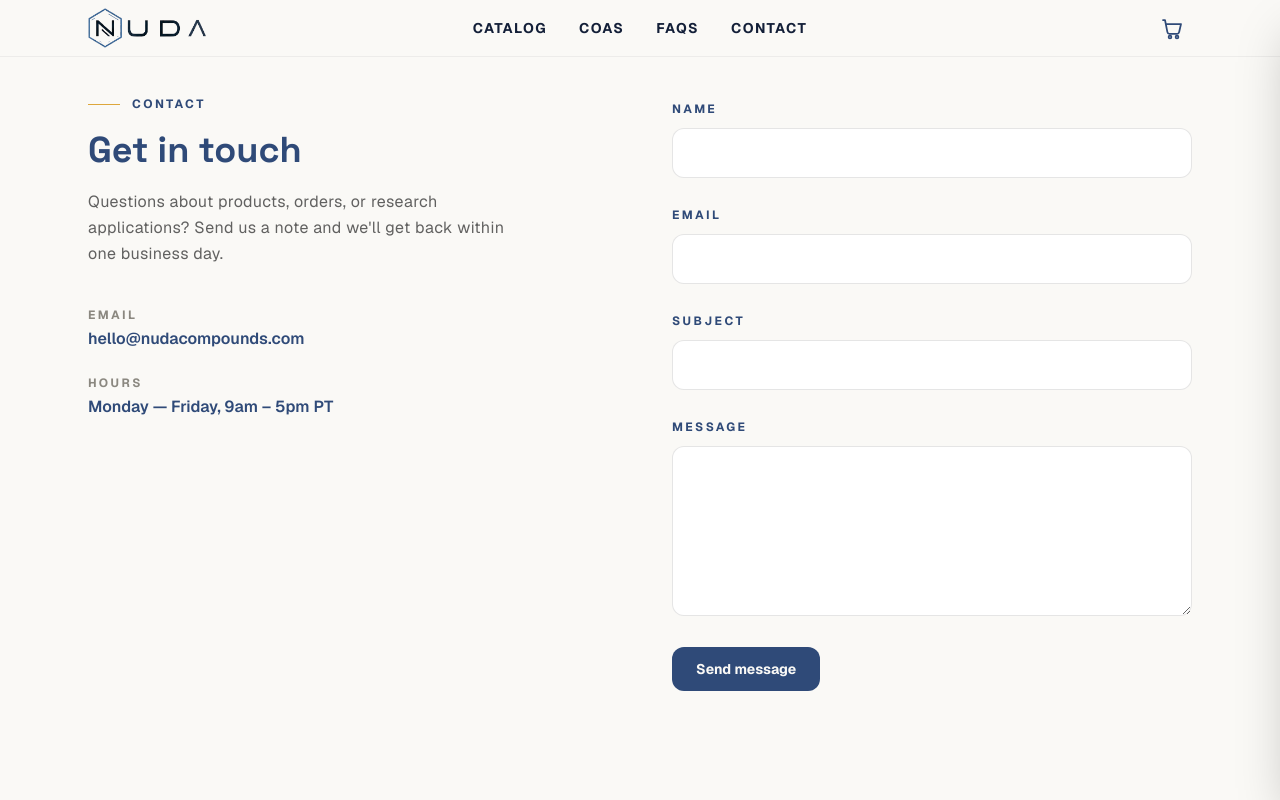
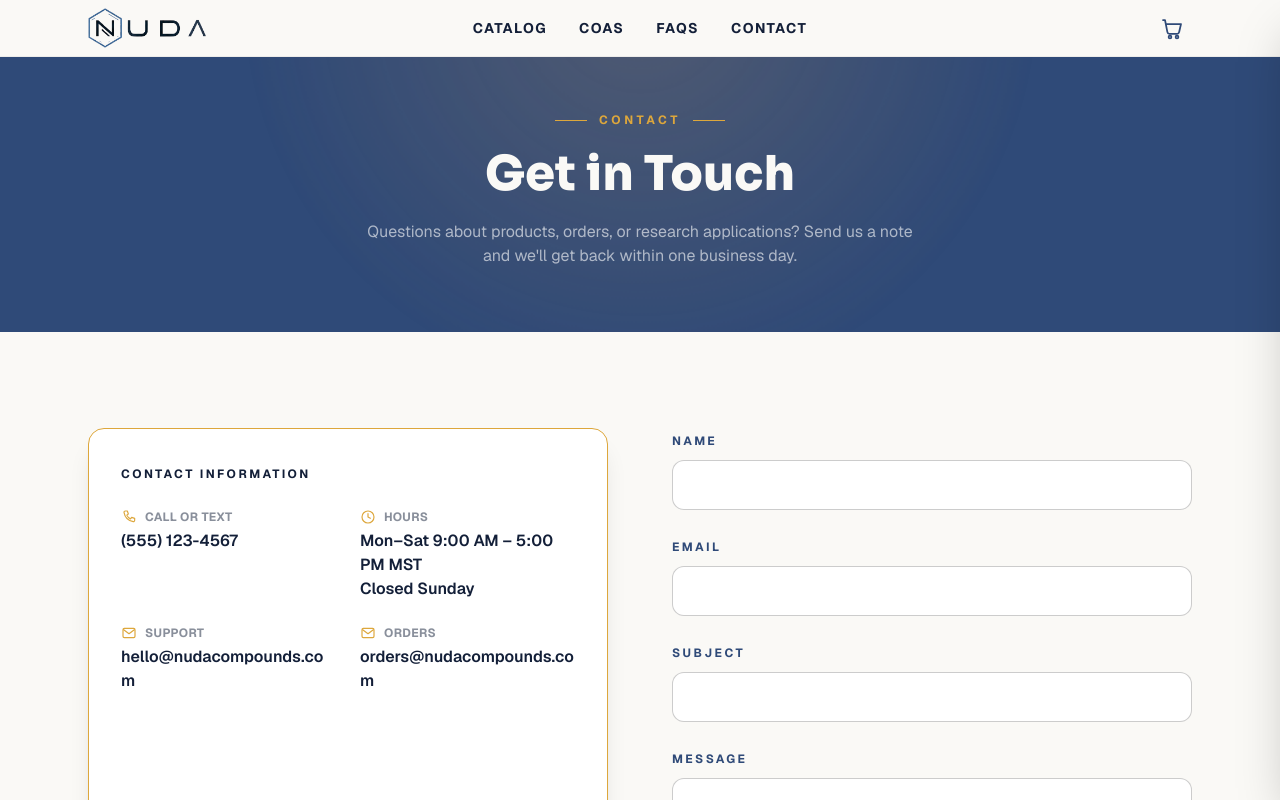
Before and after one commit to michaelDragomir/nudacompounds, a Next.js app: page /contact in a window 1280 px wide. Shown: the top 800 px of the page. Built offline with nearby package versions, Linux system fonts and the light colour scheme.

Commit message:
updated design

```diff
--- a/app/catalog/page.tsx
+++ b/app/catalog/page.tsx
@@ -1,5 +1,6 @@
 import type { Metadata } from 'next';
 import { Catalog } from '../components/Catalog';
+import { CatalogHero } from '../components/CatalogHero';
 
 export const metadata: Metadata = {
 	title: 'Catalog',
@@ -11,5 +12,10 @@ export const metadata: Metadata = {
 };
 
 export default function CatalogPage() {
-	return <Catalog />;
+	return (
+		<>
+			<CatalogHero />
+			<Catalog />
+		</>
+	);
 }
--- /dev/null
+++ b/app/components/CatalogHero.tsx
@@ -0,0 +1,51 @@
+const PROMISE_PILLS = [
+	{ label: 'Free Shipping', detail: 'Every US Order' },
+	{ label: 'Free BAC Water', detail: 'Included Always' },
+	{ label: '2-5 Day Delivery', detail: 'with tracking' },
+];
+
+export function CatalogHero() {
+	return (
+		<section className='relative overflow-hidden bg-navy pb-16 pt-28 text-center'>
+			<div
+				className='pointer-events-none absolute inset-0 animate-glow-pulse bg-[radial-gradient(circle_at_50%_0%,rgba(217,160,91,0.25),transparent_55%)]'
+				aria-hidden='true'
+			/>
+
+			<div className='relative mx-auto max-w-3xl px-6'>
+				<div className='mb-4 flex items-center justify-center gap-3'>
+					<span className='h-px w-8 bg-amber' />
+					<span className='text-xs font-bold uppercase tracking-[0.3em] text-amber'>
+						Research Catalog
+					</span>
+					<span className='h-px w-8 bg-amber' />
+				</div>
+
+				<h1 className='font-sora text-4xl font-extrabold leading-tight text-offwhite sm:text-5xl'>
+					Research Compounds
+				</h1>
+
+				<p className='mx-auto mt-4 max-w-xl text-white/60'>
+					All compounds are third-party tested and include a Certificate of
+					Analysis. For research use only.
+				</p>
+
+				<div className='mt-8 flex flex-wrap items-center justify-center gap-4'>
+					{PROMISE_PILLS.map(({ label, detail }) => (
+						<div
+							key={label}
+							className='inline-flex items-center gap-2 rounded-full border border-amber/30 px-5 py-2.5 text-sm'
+						>
+							<span className='h-1.5 w-1.5 rounded-full bg-amber' />
+							<span className='font-bold text-white'>{label}</span>
+							<span className='h-4 w-px bg-amber/30' />
+							<span className='text-xs font-bold uppercase tracking-wide text-amber'>
+								{detail}
+							</span>
+						</div>
+					))}
+				</div>
+			</div>
+		</section>
+	);
+}
--- a/app/components/Contact.tsx
+++ b/app/components/Contact.tsx
@@ -2,8 +2,12 @@
 
 import { useState } from 'react';
 import type { FormEvent } from 'react';
+import { ClockIcon, MailIcon, PhoneIcon } from './icons';
 
 const CONTACT_EMAIL = 'hello@nudacompounds.com';
+// Placeholder contact details — swap in the real phone/orders inbox when available.
+const CONTACT_PHONE = '(555) 123-4567';
+const ORDERS_EMAIL = 'orders@nudacompounds.com';
 
 export function Contact() {
 	const [submitted, setSubmitted] = useState(false);
@@ -32,7 +36,9 @@ export function Contact() {
 
 			if (!response.ok) {
 				const data = await response.json().catch(() => null);
-				throw new Error(data?.error || 'Something went wrong. Please try again.');
+				throw new Error(
+					data?.error || 'Something went wrong. Please try again.',
+				);
 			}
 
 			setSubmitted(true);
@@ -51,40 +57,58 @@ export function Contact() {
 		<section id='contact' className='bg-offwhite py-24'>
 			<div className='mx-auto max-w-6xl px-6'>
 				<div className='grid grid-cols-1 gap-16 lg:grid-cols-2'>
-					<div>
-						<div className='mb-4 flex items-center gap-3'>
-							<span className='h-px w-8 bg-amber' />
-							<span className='text-xs font-bold uppercase tracking-[0.2em] text-navy'>
-								Contact
-							</span>
-						</div>
-						<h2 className='font-display text-4xl font-bold leading-tight text-navy'>
-							Get in touch
-						</h2>
-						<p className='mt-4 max-w-md leading-relaxed text-charcoal/75 tracking-wide'>
-							Questions about products, orders, or research applications? Send
-							us a note and we&apos;ll get back within one business day.
-						</p>
+					<div className='rounded-2xl bg-white p-8 border border-amber shadow-xl'>
+						<span className='text-xs font-bold uppercase tracking-[0.2em] text-navy-dark'>
+							Contact Information
+						</span>
 
-						<div className='mt-10 space-y-6'>
+						<div className='mt-6 grid grid-cols-1 gap-6 sm:grid-cols-2'>
 							<div>
-								<div className='text-xs font-bold uppercase tracking-[0.2em] text-warmgray'>
-									Email
+								<div className='flex items-center gap-2 text-xs font-bold uppercase tracking-wide text-navy-dark/50'>
+									<PhoneIcon className='h-4 w-4 text-amber' />
+									Call or Text
+								</div>
+								<div className='mt-1 font-semibold text-navy-dark'>
+									{CONTACT_PHONE}
+								</div>
+							</div>
+
+							<div>
+								<div className='flex items-center gap-2 text-xs font-bold uppercase tracking-wide text-navy-dark/50'>
+									<ClockIcon className='h-4 w-4 text-amber' />
+									Hours
+								</div>
+								<div className='mt-1 font-semibold text-navy-dark'>
+									Mon–Sat 9:00 AM – 5:00 PM MST
+									<br />
+									Closed Sunday
+								</div>
+							</div>
+
+							<div>
+								<div className='flex items-center gap-2 text-xs font-bold uppercase tracking-wide text-navy-dark/50'>
+									<MailIcon className='h-4 w-4 text-amber' />
+									Support
 								</div>
 								<a
 									href={`mailto:${CONTACT_EMAIL}`}
-									className='mt-1 inline-block font-semibold text-navy hover:text-amber-dark transition-colors'
+									className='mt-1 inline-block break-all font-semibold text-navy-dark transition-colors hover:text-amber'
 								>
 									{CONTACT_EMAIL}
 								</a>
 							</div>
+
 							<div>
-								<div className='text-xs font-bold uppercase tracking-[0.2em] text-warmgray'>
-									Hours
+								<div className='flex items-center gap-2 text-xs font-bold uppercase tracking-wide text-navy-dark/50'>
+									<MailIcon className='h-4 w-4 text-amber' />
+									Orders
 								</div>
-								<div className='mt-1 font-semibold text-navy'>
-									Monday — Friday, 9am – 5pm PT
-								</div>
+								<a
+									href={`mailto:${ORDERS_EMAIL}`}
+									className='mt-1 inline-block break-all font-semibold text-navy-dark transition-colors hover:text-amber'
+								>
+									{ORDERS_EMAIL}
+								</a>
 							</div>
 						</div>
 					</div>
@@ -112,7 +136,7 @@ export function Contact() {
 										name='name'
 										type='text'
 										required
-										className='mt-2 w-full rounded-xl border border-black/10 bg-white px-4 py-3 text-navy placeholder:text-warmgray focus:border-amber focus:outline-none focus:ring-2 focus:ring-amber/30'
+										className='mt-2 w-full rounded-xl border border-black/20 bg-white px-4 py-3 text-navy placeholder:text-warmgray focus:border-amber focus:outline-none focus:ring-2 focus:ring-amber/30 '
 									/>
 								</div>
 
@@ -128,7 +152,7 @@ export function Contact() {
 										name='email'
 										type='email'
 										required
-										className='mt-2 w-full rounded-xl border border-black/10 bg-white px-4 py-3 text-navy placeholder:text-warmgray focus:border-amber focus:outline-none focus:ring-2 focus:ring-amber/30'
+										className='mt-2 w-full rounded-xl border border-black/20 bg-white px-4 py-3 text-navy placeholder:text-warmgray focus:border-amber focus:outline-none focus:ring-2 focus:ring-amber/30'
 									/>
 								</div>
 
@@ -144,7 +168,7 @@ export function Contact() {
 										name='subject'
 										type='text'
 										required
-										className='mt-2 w-full rounded-xl border border-black/10 bg-white px-4 py-3 text-navy placeholder:text-warmgray focus:border-amber focus:outline-none focus:ring-2 focus:ring-amber/30'
+										className='mt-2 w-full rounded-xl border border-black/20 bg-white px-4 py-3 text-navy placeholder:text-warmgray focus:border-amber focus:outline-none focus:ring-2 focus:ring-amber/30'
 									/>
 								</div>
 
@@ -160,7 +184,7 @@ export function Contact() {
 										name='message'
 										rows={6}
 										required
-										className='mt-2 w-full resize-y rounded-xl border border-black/10 bg-white px-4 py-3 text-navy placeholder:text-warmgray focus:border-amber focus:outline-none focus:ring-2 focus:ring-amber/30'
+										className='mt-2 w-full resize-y rounded-xl border border-black/20 bg-white px-4 py-3 text-navy placeholder:text-warmgray focus:border-amber focus:outline-none focus:ring-2 focus:ring-amber/30'
 									/>
 								</div>
 
--- /dev/null
+++ b/app/components/ContactHero.tsx
@@ -0,0 +1,29 @@
+export function ContactHero() {
+	return (
+		<section className='relative overflow-hidden bg-navy pb-16 pt-28 text-center'>
+			<div
+				className='pointer-events-none absolute inset-0 animate-glow-pulse bg-[radial-gradient(circle_at_50%_0%,rgba(217,160,91,0.25),transparent_55%)]'
+				aria-hidden='true'
+			/>
+
+			<div className='relative mx-auto max-w-2xl px-6'>
+				<div className='mb-4 flex items-center justify-center gap-3'>
+					<span className='h-px w-8 bg-amber' />
+					<span className='text-xs font-bold uppercase tracking-[0.3em] text-amber'>
+						Contact
+					</span>
+					<span className='h-px w-8 bg-amber' />
+				</div>
+
+				<h1 className='font-sora text-4xl font-extrabold leading-tight text-offwhite sm:text-5xl'>
+					Get in Touch
+				</h1>
+
+				<p className='mx-auto mt-4 max-w-xl text-white/60'>
+					Questions about products, orders, or research applications? Send us
+					a note and we&apos;ll get back within one business day.
+				</p>
+			</div>
+		</section>
+	);
+}
--- a/app/components/FAQ.tsx
+++ b/app/components/FAQ.tsx
@@ -40,14 +40,19 @@ export function FAQ() {
 	const [openIndex, setOpenIndex] = useState<number | null>(null);
 
 	return (
-		<section id='faq' className='bg-navy py-18'>
+		<section id='faq' className='relative overflow-hidden bg-navy pb-16 pt-28'>
+			<div
+				className='pointer-events-none absolute inset-0 animate-glow-pulse bg-[radial-gradient(circle_at_87%_0%,rgba(217,160,91,0.25),transparent_35%)]'
+				aria-hidden='true'
+			/>
 			<div className='mx-auto max-w-3xl px-6'>
 				<div className='mx-auto mb-14 max-w-2xl text-center'>
 					<div className='mb-4 flex items-center justify-center gap-3'>
 						<span className='h-px w-8 bg-amber' />
-						<span className='text-xs font-bold uppercase tracking-[0.2em] text-amber'>
-							SUpport
+						<span className='text-xs font-bold uppercase tracking-[0.3em] text-amber'>
+							Support
 						</span>
+						<span className='h-px w-8 bg-amber' />
 					</div>
 					<h2 className='text-3xl font-bold leading-tight text-offwhite tracking-wide'>
 						Frequently Asked Questions
--- a/app/components/Footer.tsx
+++ b/app/components/Footer.tsx
@@ -1,6 +1,6 @@
 export function Footer() {
 	return (
-		<footer className='bg-offwhite text-offwhite/70 mt-auto'>
+		<footer className='bg-offwhite text-offwhite/70 mt-auto border-t border-navy'>
 			<div className='max-w-6xl mx-auto px-6 py-16 text-center'>
 				{/* <div className='flex items-center justify-center gap-2 mb-6'>
 					<span className='w-8 h-8 rounded-full bg-navy-light flex items-center justify-center text-amber font-bold text-sm'>
--- a/app/components/icons.tsx
+++ b/app/components/icons.tsx
@@ -1,6 +1,44 @@
 type IconProps = { className?: string };
 
 const base = 'w-5 h-5';
+
+export function TagIcon({ className = base }: IconProps) {
+	return (
+		<svg
+			viewBox='0 0 24 24'
+			fill='none'
+			stroke='currentColor'
+			strokeWidth='1.75'
+			className={className}
+		>
+			<path
+				d='M11.5 3.5H6a2.5 2.5 0 0 0-2.5 2.5v5.5a1.5 1.5 0 0 0 .44 1.06l8.5 8.5a1.5 1.5 0 0 0 2.12 0l6.5-6.5a1.5 1.5 0 0 0 0-2.12l-8.5-8.5a1.5 1.5 0 0 0-1.06-.44z'
+				strokeLinecap='round'
+				strokeLinejoin='round'
+			/>
+			<circle cx='8.5' cy='8.5' r='1.25' />
+		</svg>
+	);
+}
+
+export function BoxIcon({ className = base }: IconProps) {
+	return (
+		<svg
+			viewBox='0 0 24 24'
+			fill='none'
+			stroke='currentColor'
+			strokeWidth='1.75'
+			className={className}
+		>
+			<path
+				d='M12 3l8 4.5v9L12 21l-8-4.5v-9L12 3z'
+				strokeLinecap='round'
+				strokeLinejoin='round'
+			/>
+			<path d='M4.5 7.5L12 12l7.5-4.5M12 12v9' strokeLinecap='round' strokeLinejoin='round' />
+		</svg>
+	);
+}
 
 export function ShieldIcon({ className = base }: IconProps) {
 	return (
@@ -107,6 +145,39 @@ export function CheckBadgeIcon({ className = base }: IconProps) {
 		>
 			<circle cx='12' cy='12' r='9' />
 			<path d='M8 12.3l2.5 2.5L16 9' strokeLinecap='round' strokeLinejoin='round' />
+		</svg>
+	);
+}
+
+export function PhoneIcon({ className = base }: IconProps) {
+	return (
+		<svg
+			viewBox='0 0 24 24'
+			fill='none'
+			stroke='currentColor'
+			strokeWidth='1.75'
+			className={className}
+		>
+			<path
+				d='M6.5 3h3l1.5 4.5-2.3 1.7a11 11 0 0 0 5.6 5.6l1.7-2.3 4.5 1.5v3a2 2 0 0 1-2.2 2A17 17 0 0 1 4.5 5.2 2 2 0 0 1 6.5 3z'
+				strokeLinecap='round'
+				strokeLinejoin='round'
+			/>
+		</svg>
+	);
+}
+
+export function MailIcon({ className = base }: IconProps) {
+	return (
+		<svg
+			viewBox='0 0 24 24'
+			fill='none'
+			stroke='currentColor'
+			strokeWidth='1.75'
+			className={className}
+		>
+			<rect x='3' y='5' width='18' height='14' rx='2' />
+			<path d='M4 7l8 6 8-6' strokeLinecap='round' strokeLinejoin='round' />
 		</svg>
 	);
 }
--- a/app/contact/page.tsx
+++ b/app/contact/page.tsx
@@ -1,5 +1,6 @@
 import type { Metadata } from 'next';
 import { Contact } from '../components/Contact';
+import { ContactHero } from '../components/ContactHero';
 
 export const metadata: Metadata = {
 	title: 'Contact',
@@ -11,5 +12,10 @@ export const metadata: Metadata = {
 };
 
 export default function ContactPage() {
-	return <Contact />;
+	return (
+		<>
+			<ContactHero />
+			<Contact />
+		</>
+	);
 }
```
Also changed, not shown: app/components/Catalog.tsx (+2 -18 lines), app/components/FeatureGrid.tsx (+45 -21 lines).
